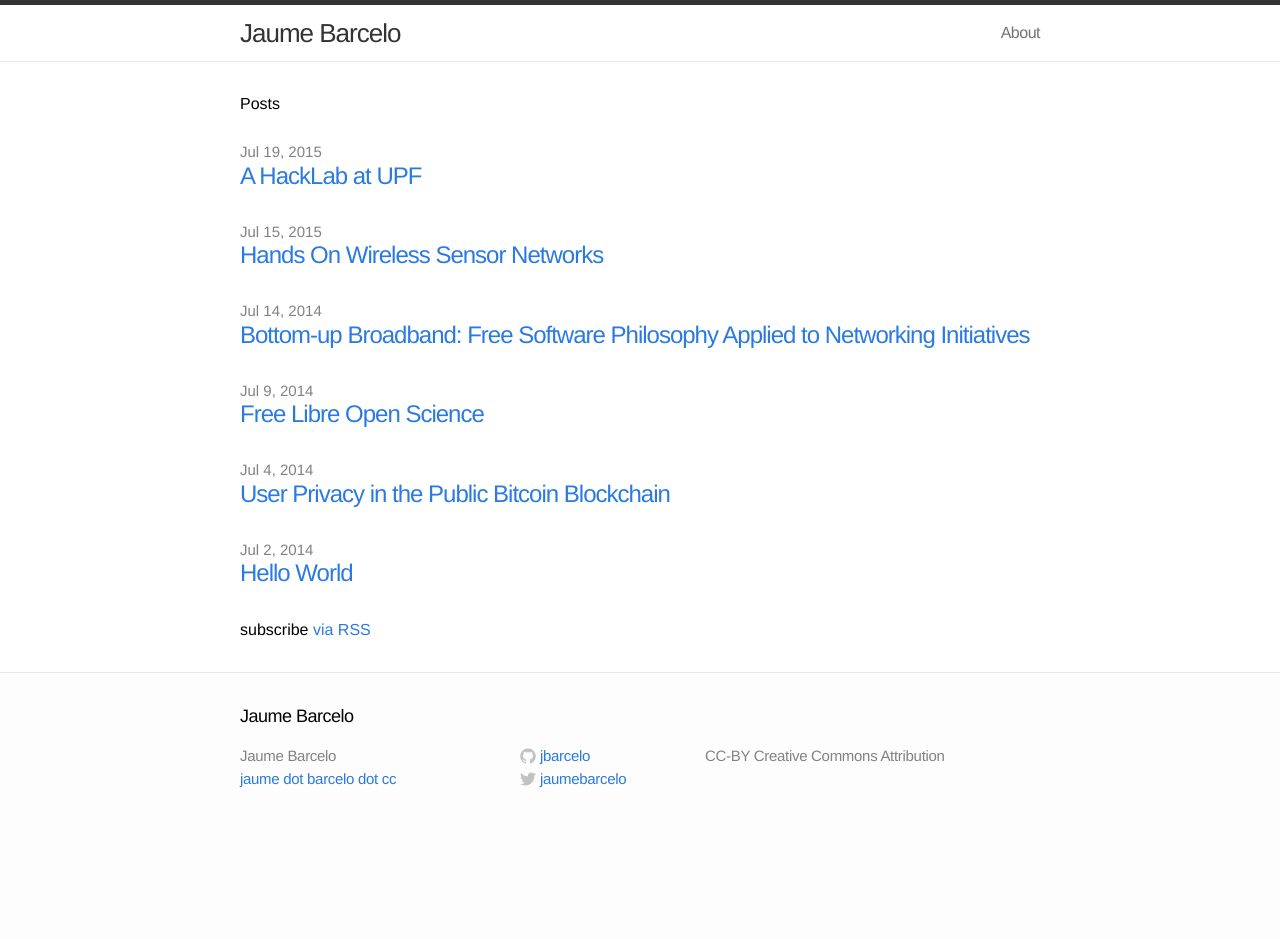
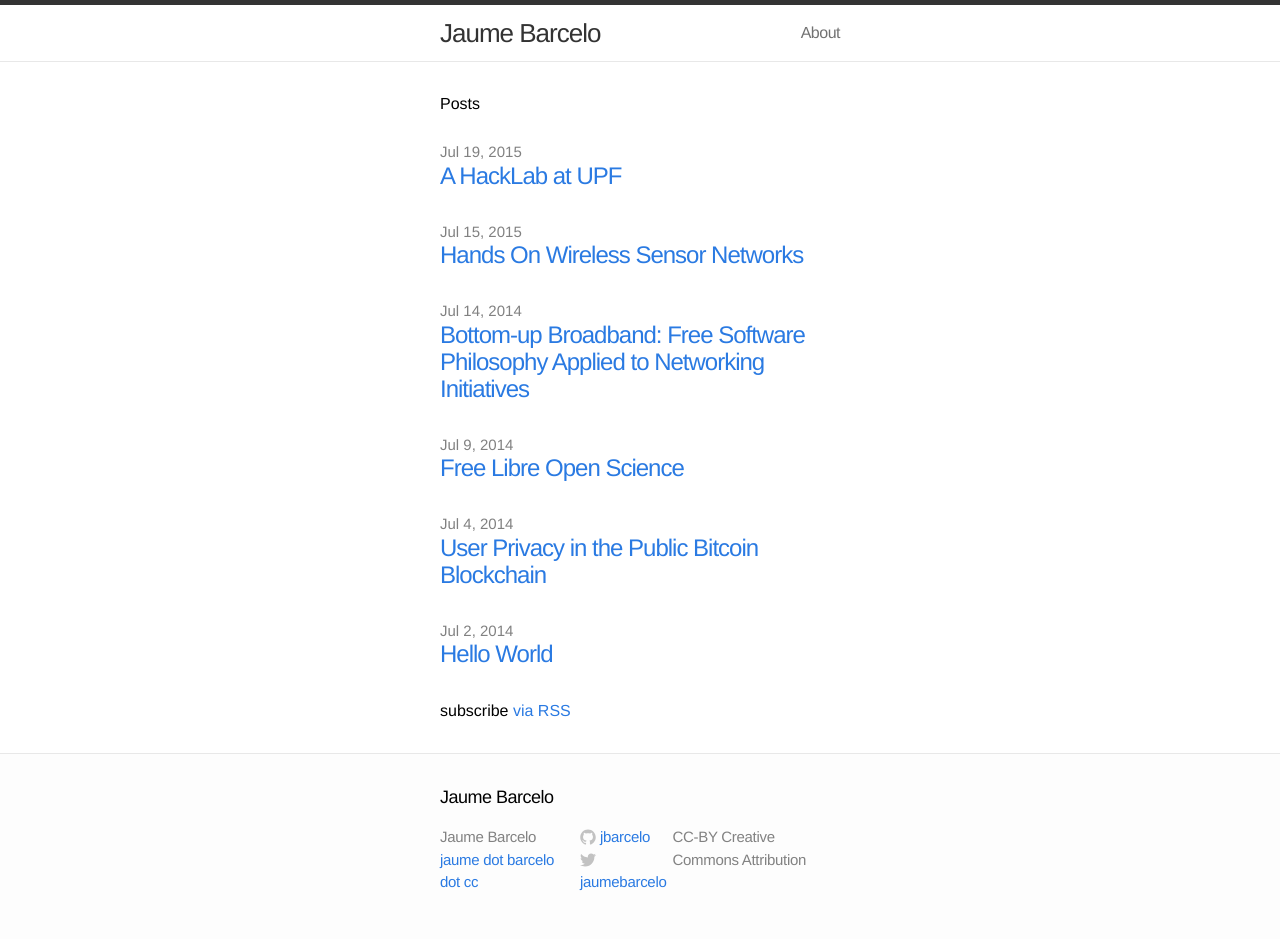
Before and after one commit to jbarcelo/old_jbarcelo.github.io, a Jekyll site: the page built from index.html, in a window 1280 px wide. Built offline with Jekyll 4.4.1, drawn with Linux system fonts in a browser that asks for light colours; before the commit the page ends 900 px from its top, so only the background shows below that.

Commit message:
tried changing width

```diff
--- a/css/main.css
+++ b/css/main.css
@@ -28,7 +28,7 @@ a:visited { color: #205caa; }
 .wrap:after { content:""; display:table; }
 .wrap:after { clear: both; }
 .wrap {
-  max-width: 800px;
+  max-width: 400px;
   padding: 0 30px;
   margin: 0 auto;
   zoom: 1;
```
